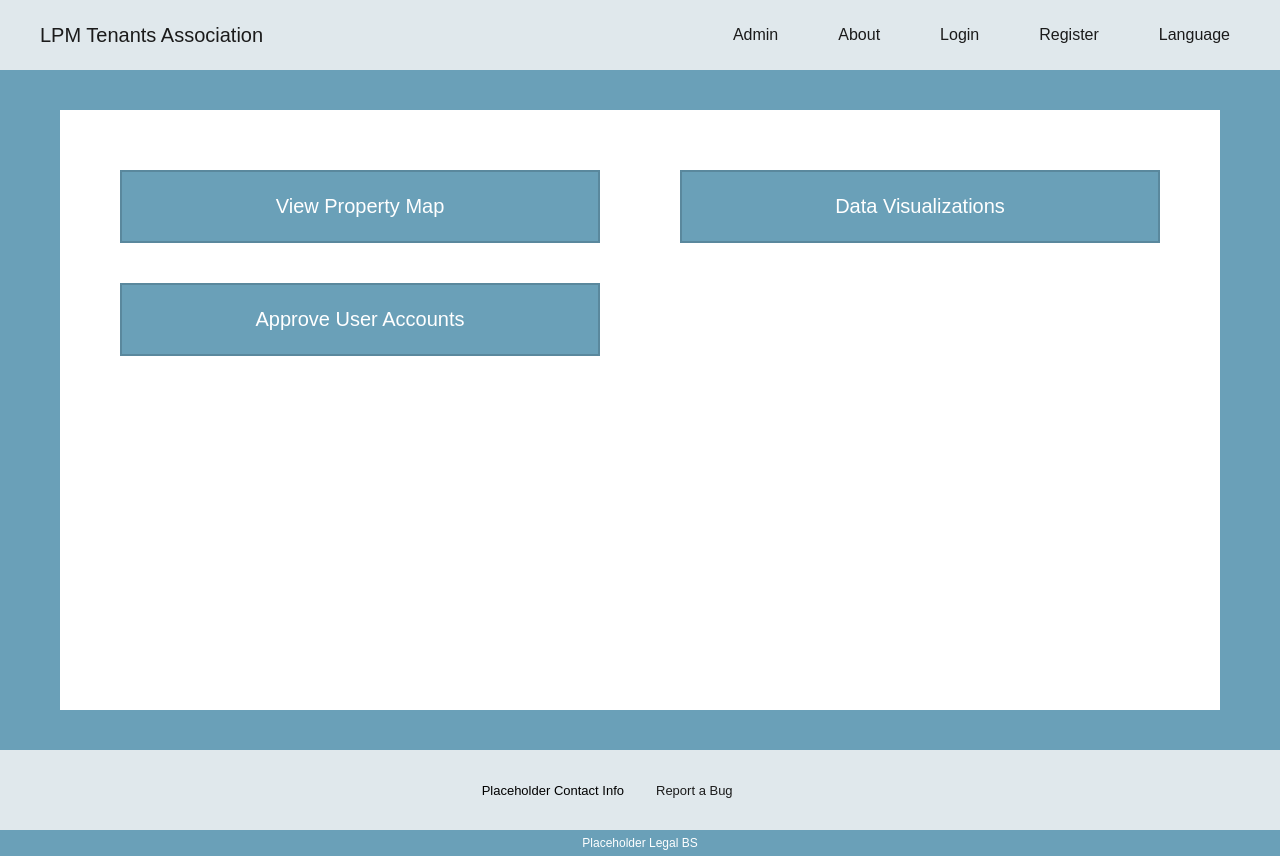
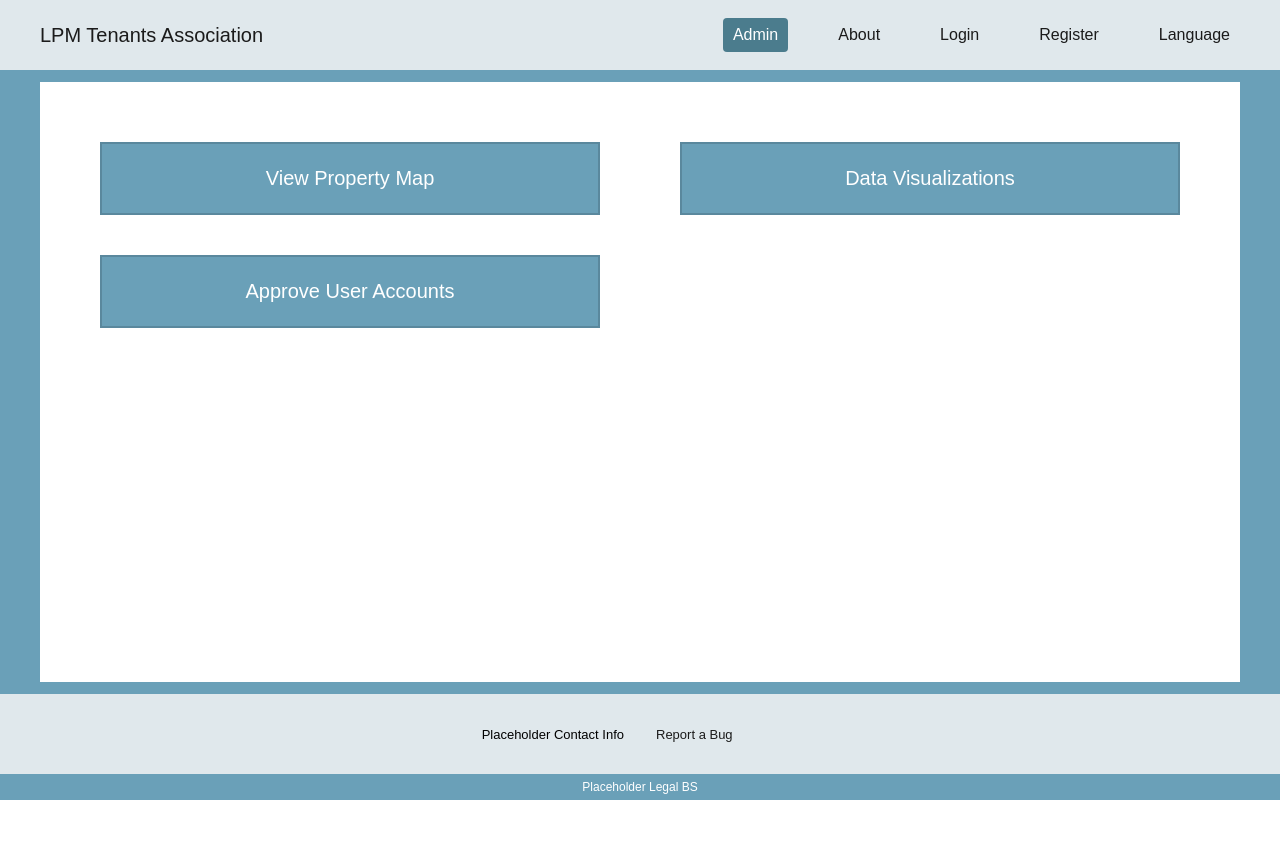
Before and after one commit to upgrayedd13/OpenTenant, a Flask app: page /admin in a window 1280 px wide. After the commit the page ends 800 px from the top, so only its background shows below. Run offline with Flask 3, Linux system fonts and the light colour scheme; parts of the project's set-up code (start-up, migrations or seed data) failed here and were passed over.

Commit message:
Fixed merge issues and white bar on Admin page.

```diff
--- a/src/OpenTenant_app/static/css/style.css
+++ b/src/OpenTenant_app/static/css/style.css
@@ -1,5 +1,4 @@
 :root {
-
     /* Core colors */
     --primary-color: #6aa0b8;         /* replaced pink with muted blue */
     --primary-color-hover: #58899d;
@@ -18,11 +17,9 @@
     --text-light: white;
 
     --shadow: rgba(0,0,0,0.1);
-
 }
 
 /* GLOBAL RESET */
-
 * {
     margin: 0;
     padding: 0;
@@ -37,7 +34,6 @@ body {
 }
 
 /* NAVBAR */
-
 header {
     background-color: var(--header-color);
     height: 70px;
@@ -77,7 +73,6 @@ nav a:hover,
 }
 
 /* Active links */
-
 nav a.active {
     background-color: var(--header-active);
     border-radius: 4px;
@@ -90,7 +85,6 @@ nav a.admin.active {
 }
 
 /* LANGUAGE DROPDOWN */
-
 .dropdown {
     position: relative;
 }
@@ -123,7 +117,6 @@ nav a.admin.active {
 }
 
 /* SLIDESHOW */
-
 .slideshow {
     width: 100%;
     max-width: 1000px;
@@ -143,7 +136,6 @@ nav a.admin.active {
 }
 
 /* Arrows */
-
 .arrow {
     position: absolute;
     top: 50%;
@@ -160,7 +152,6 @@ nav a.admin.active {
 .arrow.right { right: 10px; }
 
 /* Dots */
-
 .dots {
     text-align: center;
     position: absolute;
@@ -183,7 +174,6 @@ nav a.admin.active {
 }
 
 /* MAIN CONTENT */
-
 main {
     flex: 1;
     background-color: var(--background);
@@ -194,7 +184,6 @@ main {
 }
 
 /* Centered layout */
-
 .center-content {
     justify-content: center;
     align-items: center;
@@ -214,7 +203,6 @@ main {
 }
 
 /* SIDEBAR */
-
 .sidebar {
     width: 220px;
     background-color: var(--sidebar-background);
@@ -243,7 +231,6 @@ main {
 }
 
 /* CONTENT BOX */
-
 .content-box {
     flex: 1;
     background-color: var(--box-background);
@@ -270,7 +257,6 @@ main {
 }
 
 /* HOMEPAGE IMAGES */
-
 .homepage_images {
     width: 100%;
     max-height: 800px;
@@ -278,7 +264,6 @@ main {
 }
 
 /* LOGIN PAGE */
-
 .login-main {
     flex: 1;
     display: flex;
@@ -311,7 +296,6 @@ main {
 }
 
 /* BUTTONS */
-
 .login-btn,
 .account-btn,
 .submit-btn,
@@ -369,7 +353,6 @@ a.login-btn {
 }
 
 /* FOOTER */
-
 footer {
     background-color: var(--header-color);
     height: 80px;
@@ -406,7 +389,6 @@ footer .row {
 }
 
 /* ACCOUNT PAGE */
-
 .account-main {
     flex: 1;
     background-color: var(--primary-color);
@@ -465,7 +447,6 @@ footer .row {
 }
 
 /* RIGHT BUTTONS */
-
 .account-right {
     flex: 1;
     display: flex;
@@ -480,7 +461,6 @@ footer .row {
 }
 
 /* TOOLTIP */
-
 .info-icon {
     display: inline-flex;
     justify-content: center;
@@ -516,7 +496,6 @@ footer .row {
 }
 
 /* REGISTER PAGE */
-
 .register-main {
     flex: 1;
     background-color: var(--primary-color);
@@ -593,16 +572,28 @@ footer .row {
     line-height: 1.5;
 }
 
+main.admin-main {
+    flex: 1;
+    padding: 0;
+    display: flex;
+    justify-content: center;
+}
+
 /* ADMIN PAGE */
-
 .admin-page {
     background-color: var(--primary-color);
-    min-height: 85vh;
+    display: flex;
+    justify-content: center;
+    align-items: center;
     padding: 40px 60px;
+    width: 100%;
+    padding: 0;
 }
 
 .admin-panel {
     background-color: var(--box-background);
+    width: 100%;
+    max-width: 1200px;
     min-height: 600px;
     padding: 60px;
     display: grid;
@@ -631,7 +622,6 @@ footer .row {
 }
 
 /* BUG PAGE */
-
 .bug-container {
     background-color: var(--primary-color);
     min-height: 80vh;
--- /dev/null
+++ b/src/OpenTenant_app/static/js/script.js
@@ -0,0 +1,9 @@
+const navLinks = document.querySelectorAll('nav a');
+
+// active pages in nav bar
+navLinks.forEach(link => {
+    // Compare just the pathname (ignores domain)
+    if (link.pathname === window.location.pathname) {
+        link.classList.add('active');
+    }
+});
--- a/src/OpenTenant_app/templates/pages/account.html
+++ b/src/OpenTenant_app/templates/pages/account.html
@@ -81,7 +81,4 @@
     </div>
 </main>
 
-<!-- JS files -->
-    <script src="{{ url_for('static', filename='js/script.js') }}"></script>
-
 {% endblock %}
--- a/src/OpenTenant_app/templates/pages/admin.html
+++ b/src/OpenTenant_app/templates/pages/admin.html
@@ -3,10 +3,9 @@
 
 {% block content %}
 
+<main class="admin-main">
     <div class="admin-page">
-
         <div class="admin-panel">
-
             <div class="admin-left">
                 <button class="admin-btn">View Property Map</button>
                 <button class="admin-btn">Approve User Accounts</button>
@@ -15,13 +14,8 @@
             <div class="admin-right">
                 <button class="admin-btn wide">Data Visualizations</button>
             </div>
-
         </div>
-
     </div>
-
-
-<!-- JS files -->
-    <script src="{{ url_for('static', filename='js/script.js') }}"></script>
+</main>
 
 {% endblock %}
--- a/src/OpenTenant_app/templates/pages/bug_report.html
+++ b/src/OpenTenant_app/templates/pages/bug_report.html
@@ -28,7 +28,4 @@
 
 </main>
 
-<!-- JS files -->
-<script src="{{ url_for('static', filename='js/script.js') }}"></script>
-
 {% endblock %}
--- a/src/OpenTenant_app/templates/pages/index.html
+++ b/src/OpenTenant_app/templates/pages/index.html
@@ -17,10 +17,9 @@
         <div class="dots"></div>
 
     </div>
-
-    <!-- JS files -->
-    <script src="{{ url_for('static', filename='js/script.js') }}"></script>
 </main>
 
+<!-- JS files -->
+<script src="{{ url_for('static', filename='js/slides.js') }}"></script>
 
 {% endblock %}
--- a/src/OpenTenant_app/templates/pages/login.html
+++ b/src/OpenTenant_app/templates/pages/login.html
@@ -13,7 +13,4 @@
     </form>
 </main>
 
-<!-- JS files -->
-    <script src="{{ url_for('static', filename='js/script.js') }}"></script>
-
 {% endblock %}
```
Also changed, not shown: src/OpenTenant_app/static/js/slides.js (added, +68 -0 lines). Lines whose indentation alone changed are shown as unchanged.
